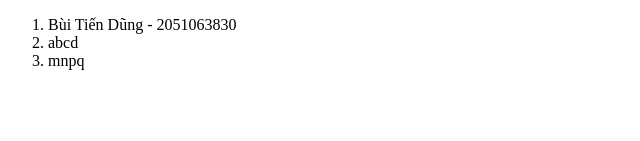
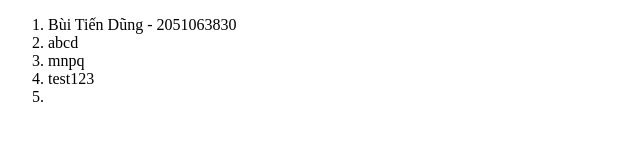
Before and after one commit to BuiTienDung2211/CSE391_BTTH01, a plain HTML site: page index.html in a window 1280 px wide. Shown: the part 233-374 px from the top of the page, 0-640 px from the left. Drawn offline with Linux system fonts and the light colour scheme.

Commit message:
Update index.html

```diff
--- a/index.html
+++ b/index.html
@@ -18,6 +18,7 @@
             <li>Bùi Tiến Dũng - 2051063830</li>
             <li>abcd</li>
             <li>mnpq</li>
+            <li>test123<li>
         </ol>
     </div>
 </body>
```
